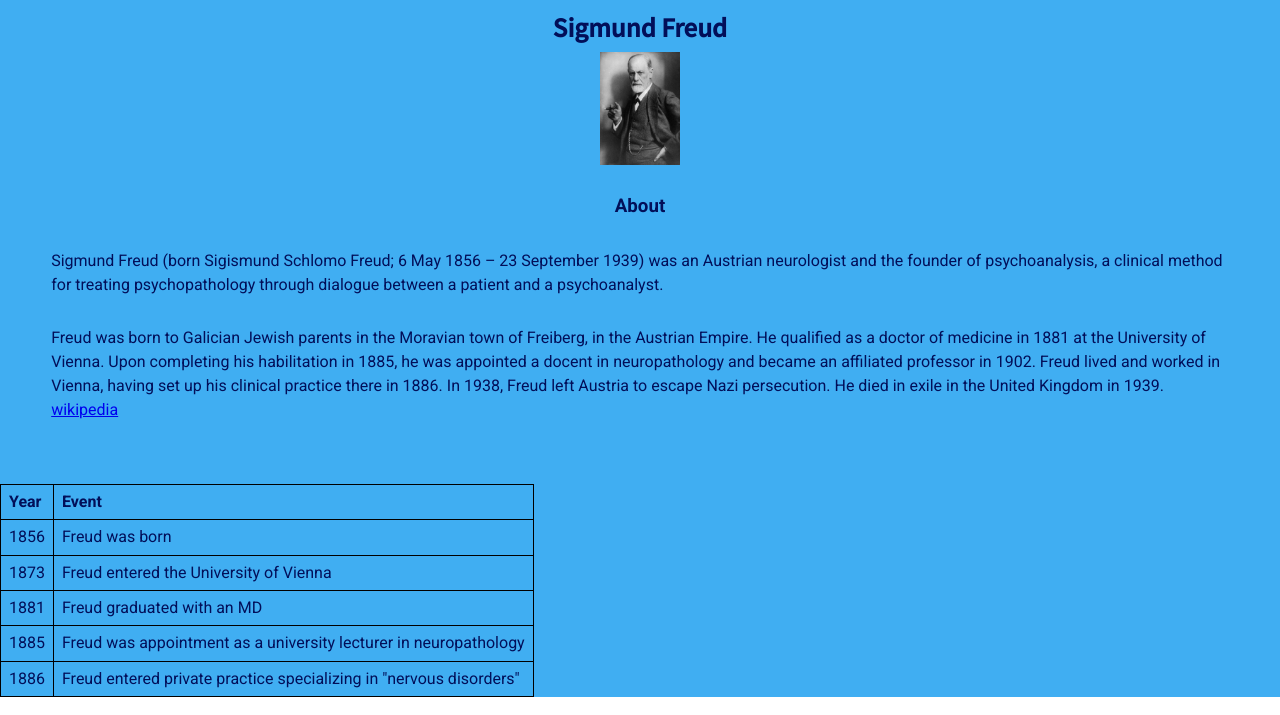
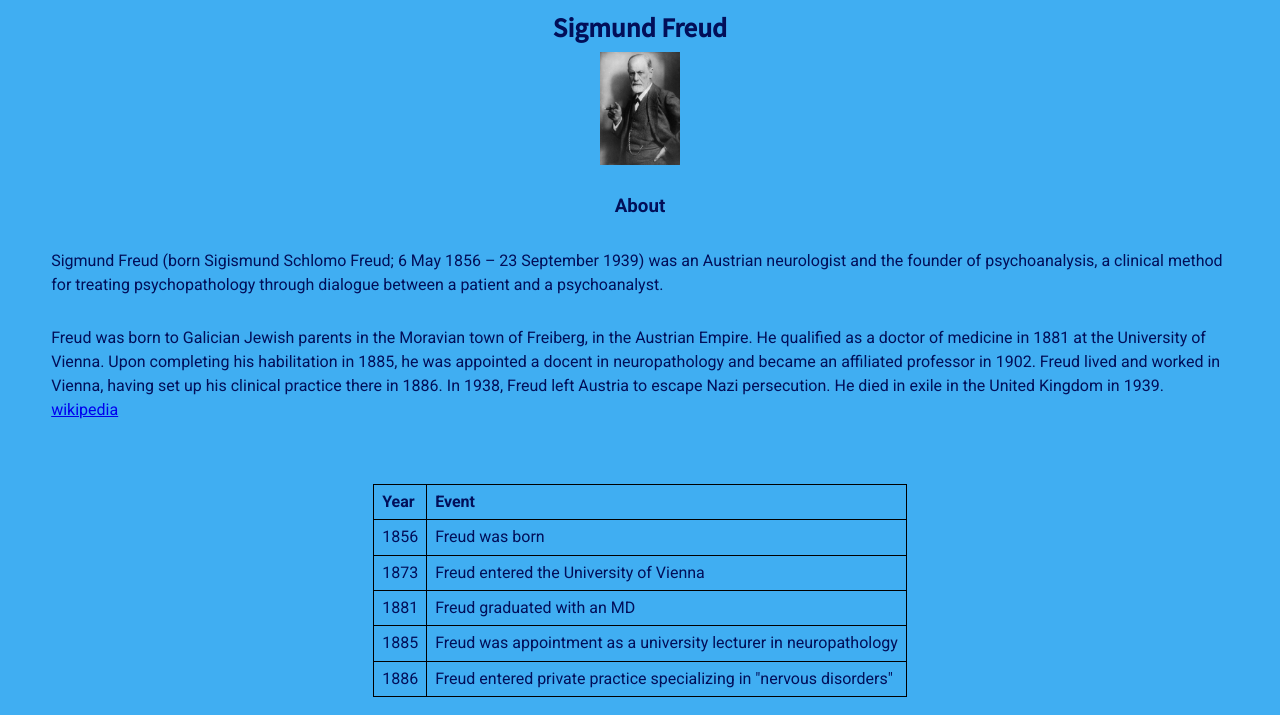
Before and after one commit to elireiner/tribute-page-for-freud, a plain HTML site: page index.html in a window 1280 px wide. Shown: the part 85-800 px from the top of the page. Drawn offline with nearby package versions, Linux system fonts and the light colour scheme.

Commit message:
Oganize and remove repetition

```diff
--- a/style.css
+++ b/style.css
@@ -13,6 +13,8 @@ body {
 body {
     height: 100vh;
     width: 100vw;
+    background-color: #40AEF2;
+    color: #020F59;
 }
 
 header {
@@ -34,20 +36,19 @@ header>h1 {
     height: 110%;
 }
 
+
+.about {
+    width: 100%;
+    margin-bottom: 0px;
+    padding-bottom: 33px;
+
+}
+
 .title {
     padding: 5.5%;
     margin: 0;
     color: #020F59;
     font-family: 'Noto Sans JP', sans-serif;
-}
-
-.about {
-    background-color: #40AEF2;
-    width: 100%;
-    color: #020F59;
-    margin-bottom: 0px;
-    padding-bottom: 33px;
-
 }
 
 .img-div {
@@ -70,7 +71,6 @@ h2 {
     padding-bottom: 1%;
     padding-left: 4%;
     padding-right: 4%;
-
 }
 
 .paragraph {
@@ -80,12 +80,14 @@ h2 {
 }
 
 .timeline {
- background-color: #40AEF2;
- color: #020F59;
+
+    padding-left: 4%;
+    padding-right: 4%;
 }
 
 table {
     border-collapse: collapse;
+    margin: auto;
 }
 
 td,
```
